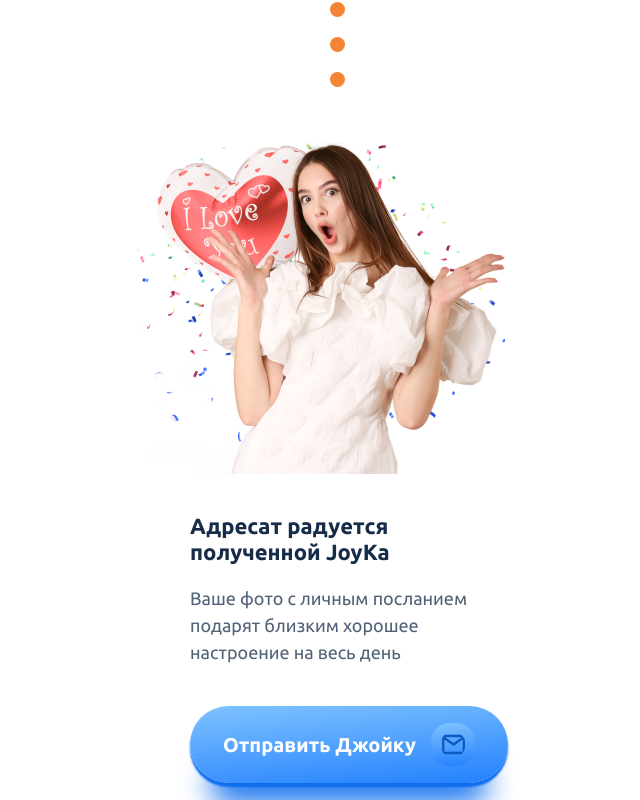
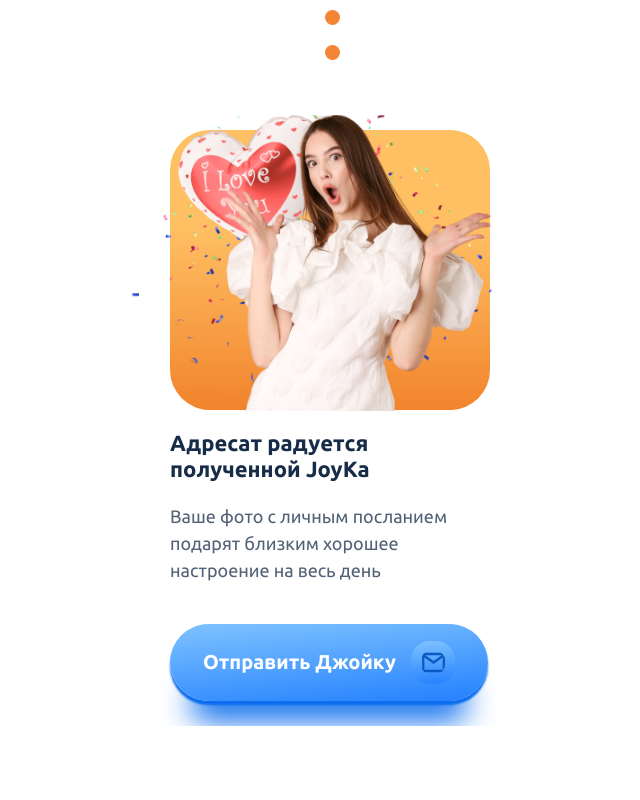
Before and after one commit to PchelaMaya/vue-joyka, a Vue app: page / in a window 1280 px wide. Shown: the part 3200-4000 px from the top of the page, without its empty margins (310-950 px from the left). Built offline with nearby package versions, Linux system fonts and the light colour scheme; a web font is replaced by a local one.

Commit message:
fix bag working and send

```diff
--- a/src/components/Send/Send.vue
+++ b/src/components/Send/Send.vue
@@ -58,11 +58,13 @@
 
     }
     const breakpoints = {
-        // 560: {
-        //     // slidesPerView: 1
-        // },
+        0: {
+            slidesPerView: 0,
+            navigation: 'false'
+        },
         630: {
-            slidesPerView: 2
+            slidesPerView: 2,
+            // pagination: 'false',
         },
         1300: {
             slidesPerView: 3
--- a/src/components/Send/style.scss
+++ b/src/components/Send/style.scss
@@ -50,7 +50,7 @@
 }
 .swiper {
 
-      overflow: visible;
+      overflow: visible !important;
 
     &-slides {
         border-radius: 30px;
@@ -92,7 +92,7 @@
     color: #516176;
     margin-top: 10px;
     max-height: 100px;
-    overflow: hidden;
+    // overflow: hidden;
 }
 .buttons {
     margin-top: 70px;
--- a/src/components/Working/mob.scss
+++ b/src/components/Working/mob.scss
@@ -8,7 +8,7 @@
     .works__text--injoy::after,
     .works__text--courier::after,
     .receiving__content::before {
-    display: none;
+        display: none;
     }
 
     .working {
@@ -18,13 +18,9 @@
         }
         .container__working {
             display: grid;
-            // flex-wrap: wrap;
             justify-content: center;
-
             row-gap: 80px;
-            height: 1820px;
-            margin-bottom: 0px;
-
+            margin-bottom: 150px;
             .point_works--courier {
                 margin-top: 50px;
             }
@@ -43,32 +39,34 @@
     .injoy__img::before {
         display: block;
         left: calc(50% - 25px);
-        top: calc(30% - 0px);
+        top: calc(30% - 20px);
         transform: rotate(90deg);
     }
     .courier__img::before {
         display: block;
         left: calc(50% - 25px);
-        top: calc(66% - 0px);
+        top: calc(66% - 20px);
         transform: rotate(90deg);
     }
     .courier__img::after {
         display: none;
-        left: calc(10%);
-        top: calc(66%);
+        left: calc(26%);
+        top: calc(65%);
     }
     .receiving {
-        width: 350px;
-        margin-top: 200px;
-        margin-bottom: 350px;
+        display: grid;
+        justify-content: center;
+        margin: 10px auto 50px auto;
         &__background {
+            background-size: 0%, cover;
             width: 100%;
-            height: 372px;
+            height: 280px;
             z-index: 2000;
             &::after {
-                left: -40px;
-                top: 0px;
-                width: 390px;
+                background-size: 95%;
+                left: -50px;
+                top: -15px;
+                width: 392px;
                 height: 372px;
 
                 background-position: calc(50%) -30px;
@@ -77,8 +75,8 @@
         &::after {
             content: "";
             position: absolute;
-            left: 140px;
-            top: -100px;
+            left: calc(50% - 40px);
+            top: -120px;
             width: 85px;
             height: 15px;
             transform: rotate(90deg);
@@ -89,8 +87,7 @@
             z-index: 100;
         }
         &__content {
-            margin-top: 600px;
-            margin-left: -20px;
+            margin-top: 20px;
             &--title {
                 font-size: 22px;
                 width: 320px;
--- a/src/components/Working/style.scss
+++ b/src/components/Working/style.scss
@@ -29,7 +29,7 @@
     align-items: baseline;
 
     position: relative;
-    height: 540px;
+    // height: 540px;
     margin-top: 20px;
     margin-bottom: 150px;
 }
@@ -143,7 +143,7 @@
     content: "";
     position: absolute;
     left: calc(30% - 15px);
-    top: calc(50% - 22px);
+    top: calc(40% - 0px);
     width: 85px;
     height: 15px;
 
@@ -157,7 +157,7 @@
     content: "";
     position: absolute;
     left: calc(66% - 15px);
-    top: calc(-15%);
+    top: calc(-14%);
     width: 546px;
     height: 532.32px;
 
@@ -170,7 +170,7 @@
     content: "";
     position: absolute;
     left: calc(66% - 15px);
-    top: calc(50% - 22px);
+    top: calc(40% - 0px);
     width: 85px;
     height: 15px;
 
@@ -185,18 +185,17 @@
     display: flex;
     justify-content: space-between;
     align-items: center;
-    column-gap: 55px;
-    height: 382px;
+
     position: relative;
     z-index: 1;
     &__background {
         position: relative;
-        width: 624px;
+        width: 53%;
         height: 290px;
         background:
         url("@/assets/Working-img/receiving-love.png") no-repeat,
         linear-gradient(180deg, #FFC064 34%, #EF7821 112.87%);
-        background-size: auto;
+        // background-size: auto;
         background-position: left center;
         border-radius: 40px;
         z-index: -1;
@@ -215,7 +214,7 @@
         }
     }
     &__content {
-        width: 532px;
+        // width: 532px;
         height: 231px;
         &--title {
             font-weight: 700;
@@ -235,8 +234,8 @@
         &::before {
             content: "4";
             position: absolute;
-            left: 660px;
-            top: 55px;
+            left: 700px;
+            top: 10px;
             font-family: 'Neucha';
             font-style: normal;
             font-weight: 400;
```
